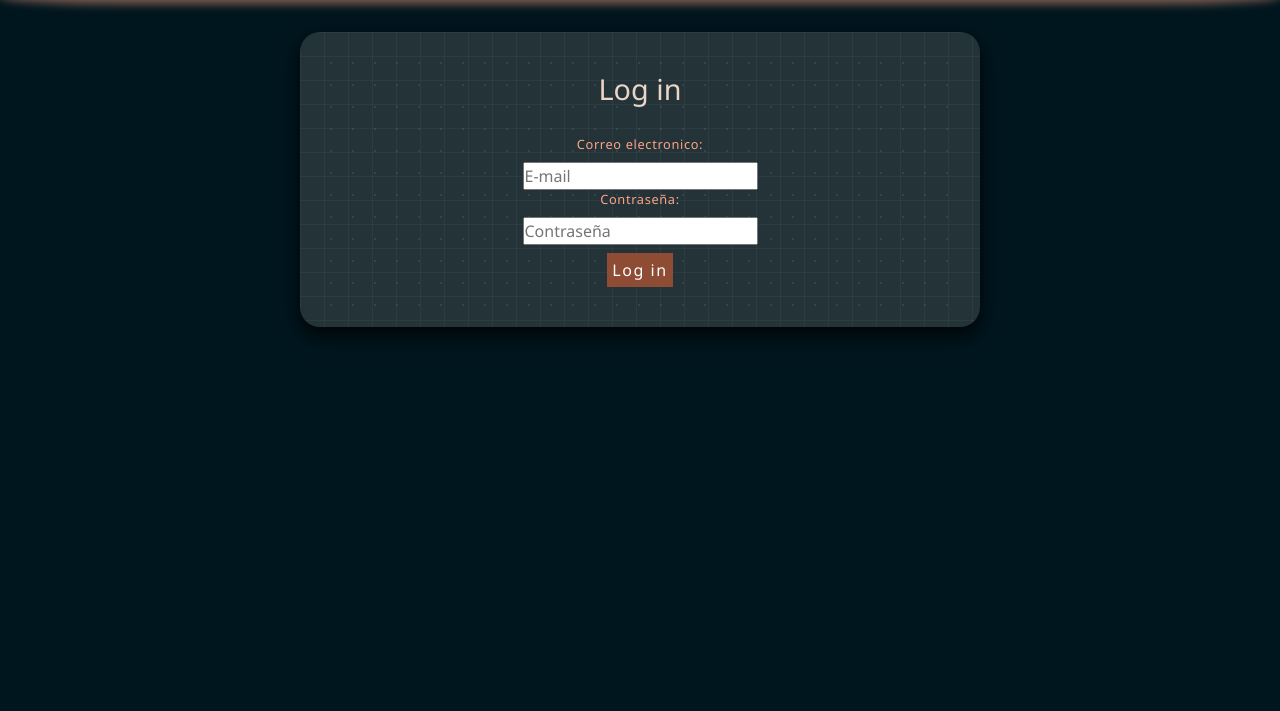
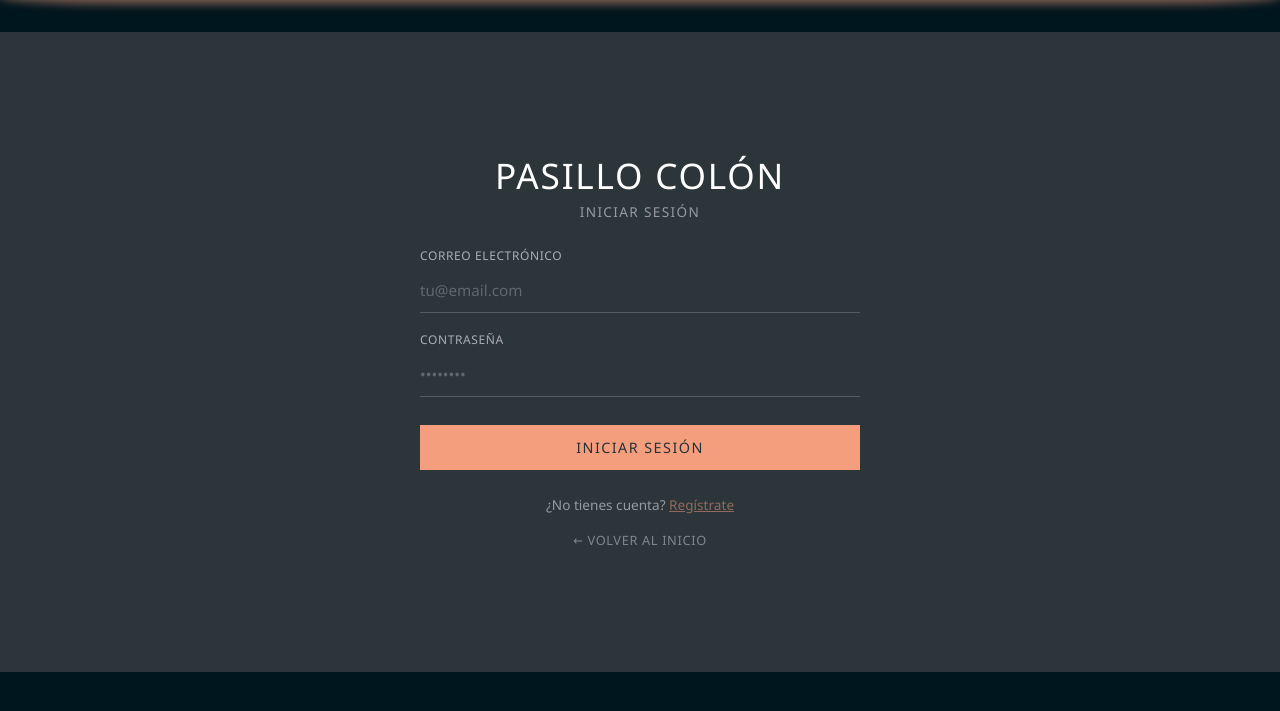
Before and after one commit to Sponton-Lucas/Proyecto-Final-IDS, a Flask app: page /login in a window 1280 px wide. Shown: the part 75-786 px from the top of the page. Run offline with Flask 3, Linux system fonts and the light colour scheme.

Commit message:
Se implementa css al login para que quede igual que el registro

```diff
--- a/front-end/static/css/login.css
+++ /dev/null
@@ -1,67 +0,0 @@
-.login-formulario{
-  display: flex;
-  flex-direction: column;
-  align-items: center;
-  justify-content: center;
-  padding: 20px;
-  background-image: radial-gradient(rgba(255,255,255,0.08) 1px, transparent 1px);
-  background-size: 22px 22px;
-
-}
-
-.contenedor {
-  width: min(680px, 100%);
-  max-width: 680px;
-  height: auto;
-  background-color: var(--secundario);
-  background-image:
-    linear-gradient(rgba(255,255,255,0.04) 1px, transparent 1px),
-    linear-gradient(90deg, rgba(255,255,255,0.04) 1px, transparent 1px);
-  background-size: 24px 24px;
-  padding: 20px 20px;
-  display: flex;
-  flex-direction: column;
-  justify-content: center;
-  border-radius: 20px;
-  box-shadow: 0 8px 20px rgba(0, 0, 0, 0.822);
-  margin: 0 auto;
-}
-
-
-.titulo-log-in{
-  color: var(--naranja-claro);
-  font-size: 1.8rem;
-  font-weight: 300;
-  margin: 0 0 28px 0;
-  padding: 0;
-}
-
-.boton-login{
-  color: white;
-  background-color: var(--naranja-oscuro) !important;
-  border: none !important;
-  letter-spacing: 0.1em;
-  margin-top: 8px;
-  padding: 5px;
-}
-
-.form-label {
-  color: var(--rosita);
-  font-size: 0.8rem;
-  letter-spacing: 0.05em;
-}
-
-.mensaje-error {
-  background-color: rgba(180, 90, 40, 0.15);
-  border: 1px solid rgba(180, 90, 40, 0.4);
-  color: var(--naranja-claro);
-  padding: 16px 0px 0px 0px;
-  border-radius: 10px;
-  font-size: 0.9rem;
-  display: flex;
-  justify-content: center;
-  align-items: center;
-  margin-left: 35%;
-  margin-right: 35%;
-  padding-bottom: 20px;
-}
--- a/front-end/templates/login.html
+++ b/front-end/templates/login.html
@@ -4,22 +4,40 @@
 {% block estilos %}
   <link rel="stylesheet" href="{{ url_for('static', filename='css/login.css') }}">
 {% endblock %}
+{% block content %}
+<section class="s24-seccion">
 
-{% block content %}
-{% if error %}
-    <div class="conteiner-error">
-        <p class="mensaje-error"> {{ error }} </p>
+    <div class="s24-contenedor">
+
+        <div class="s24-encabezado">
+            <h2 class="s24-titulo-principal">PASILLO COLÓN</h2>
+            <p class="s24-subtitulo">INICIAR SESIÓN</p>
+        </div>
+
+        <form action="/login_form" method="post" class="s24-formulario">
+
+            <div class="s24-grupo-input">
+                <label class="s24-label">CORREO ELECTRÓNICO</label>
+                <input type="email" name="email" class="s24-input" placeholder="tu@email.com" required>
+            </div>
+
+            <div class="s24-grupo-input">
+                <label class="s24-label">CONTRASEÑA</label>
+                <input type="password" name="contrasenia" class="s24-input" placeholder="••••••••" required>
+            </div>
+
+            <button type="submit" class="s24-boton-submit">INICIAR SESIÓN</button>
+
+        </form>
+
+        <p class="s24-texto-login">
+            ¿No tienes cuenta?
+            <a href="/registrarse" class="s24-enlace-login">Regístrate</a>
+        </p>
+
+        <a href="/" class="s24-enlace-volver">← VOLVER AL INICIO</a>
+
     </div>
-{% endif %}
-<div class="contenedor">
-    <form action='/login_form' method="post" class="login-formulario">
-        <h2 class="titulo-log-in">Log in</h2>
-        <label for="email" class="form-label">Correo electronico:</label>
-        <input type="text" id="email" name="email" placeholder="E-mail">
-        <label for="contrasenia" class="form-label">Contraseña:</label>
-        <input type="text" id="contrasenia" name="contrasenia" placeholder="Contraseña">
-        <button type="submit" class="boton-login">Log in</button>
-    </form>
-</div>
 
+</section>
 {% endblock %}
--- a/front-end/templates/registro.html
+++ b/front-end/templates/registro.html
@@ -6,7 +6,6 @@
 {% endblock %}
 {% block content %}
 
-<p>Estas en /registro</p>
 
 <!-- SECCION 24 -->
 <section class="s24-seccion">
```
